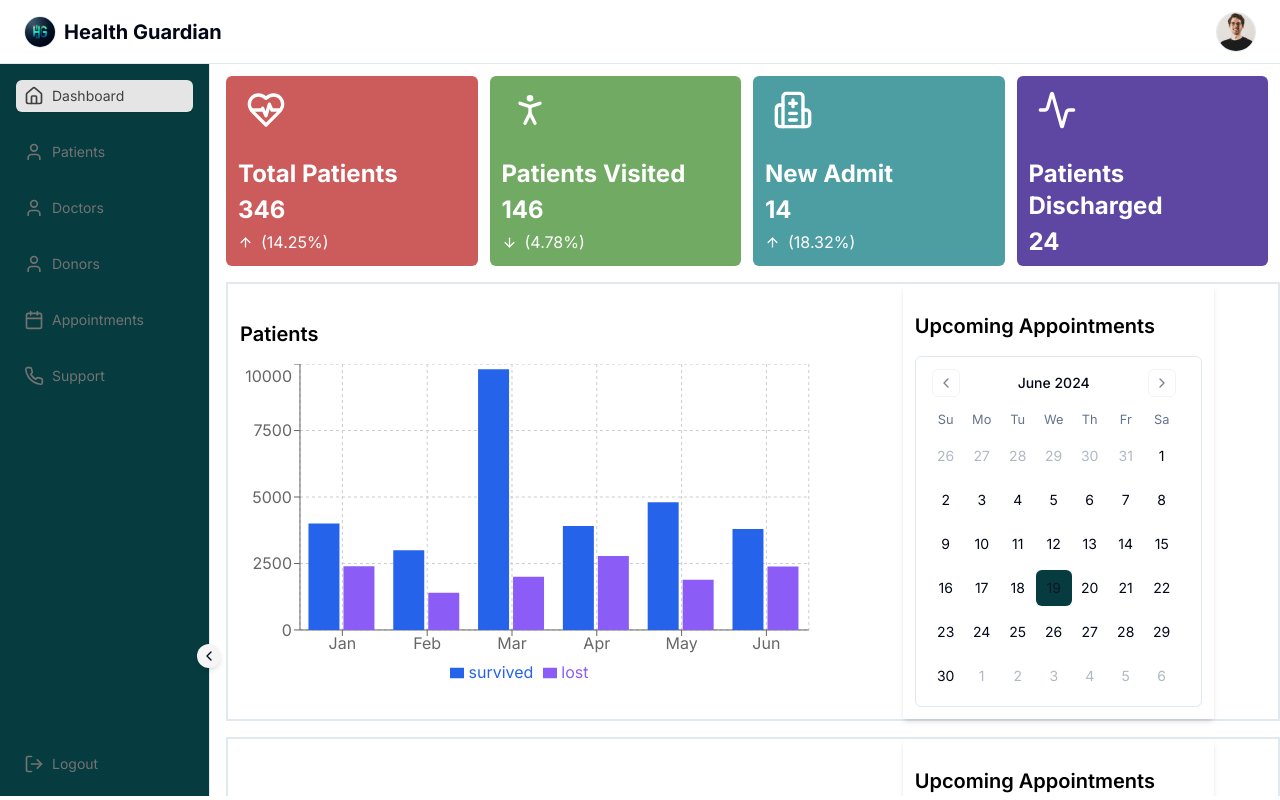
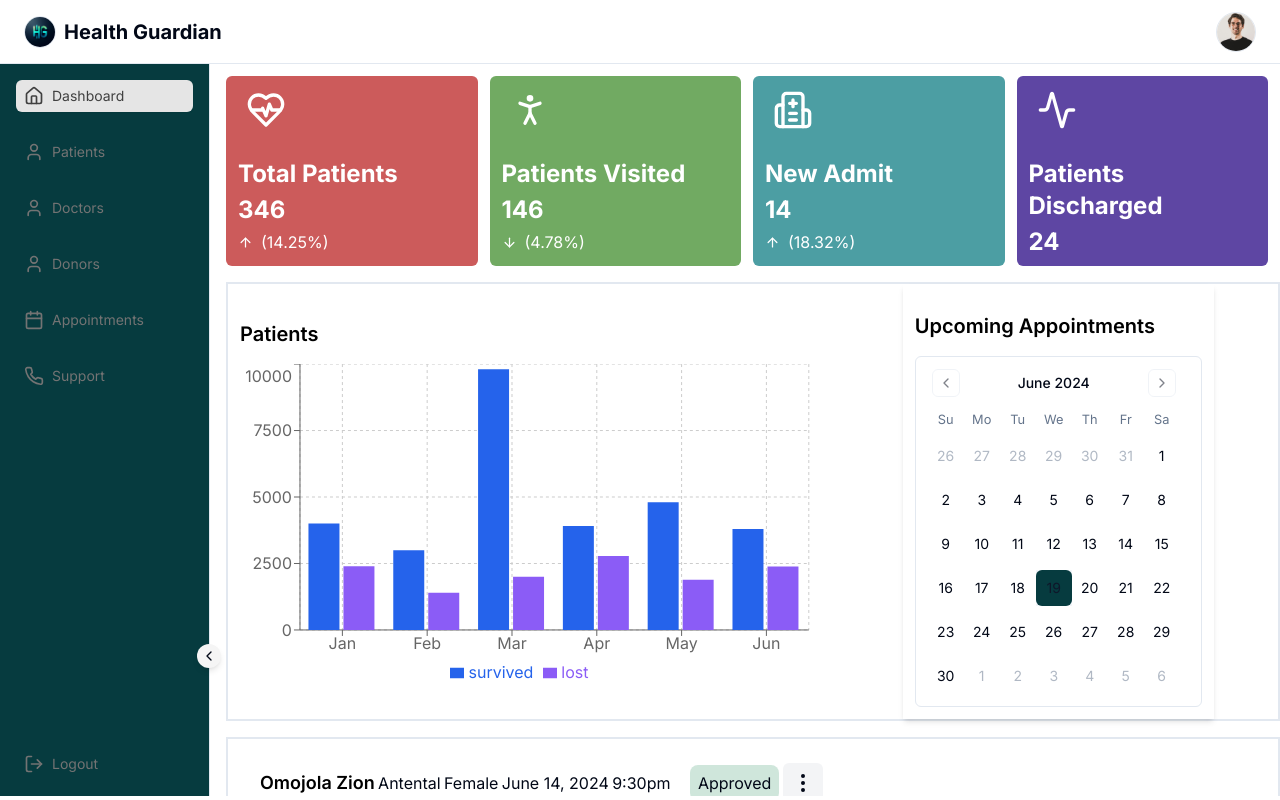
Before and after one commit to The4Coders/HG, a Next.js app: page /dashboard in a window 1280 px wide. Built offline with nearby package versions, Linux system fonts and the light colour scheme.

Commit message:
added view for dashboard

```diff
--- a/src/app/(ORG)/dashboard/page.tsx
+++ b/src/app/(ORG)/dashboard/page.tsx
@@ -3,6 +3,7 @@
 import BarChartComponent from "@/components/charts/BarChartComponent";
 import OrgLayout from "@/components/orgLayout";
 import { Calendar } from "@/components/ui/calendar";
+import Image from "next/image";
 import {
   Activity,
   ArrowDown,
@@ -187,17 +188,8 @@
                 </div>
               </div>
             </div>
-            <div className="w-[30%] shadow-md p-3">
-              <p className="my-4 text-black font-semibold text-xl ">
-                Upcoming Appointments
-              </p>
-
-              <Calendar
-                mode="single"
-                selected={date}
-                onSelect={setDate}
-                className="rounded-md border"
-              />
+            <div className="w-[28%] h-auto shadow-md p-3">
+              <Image src="/appointments.jpg" alt="" width={800} height={800} />
             </div>
             <div></div>
           </section>
```
Also changed, not shown: public/appointments.jpg (added).
